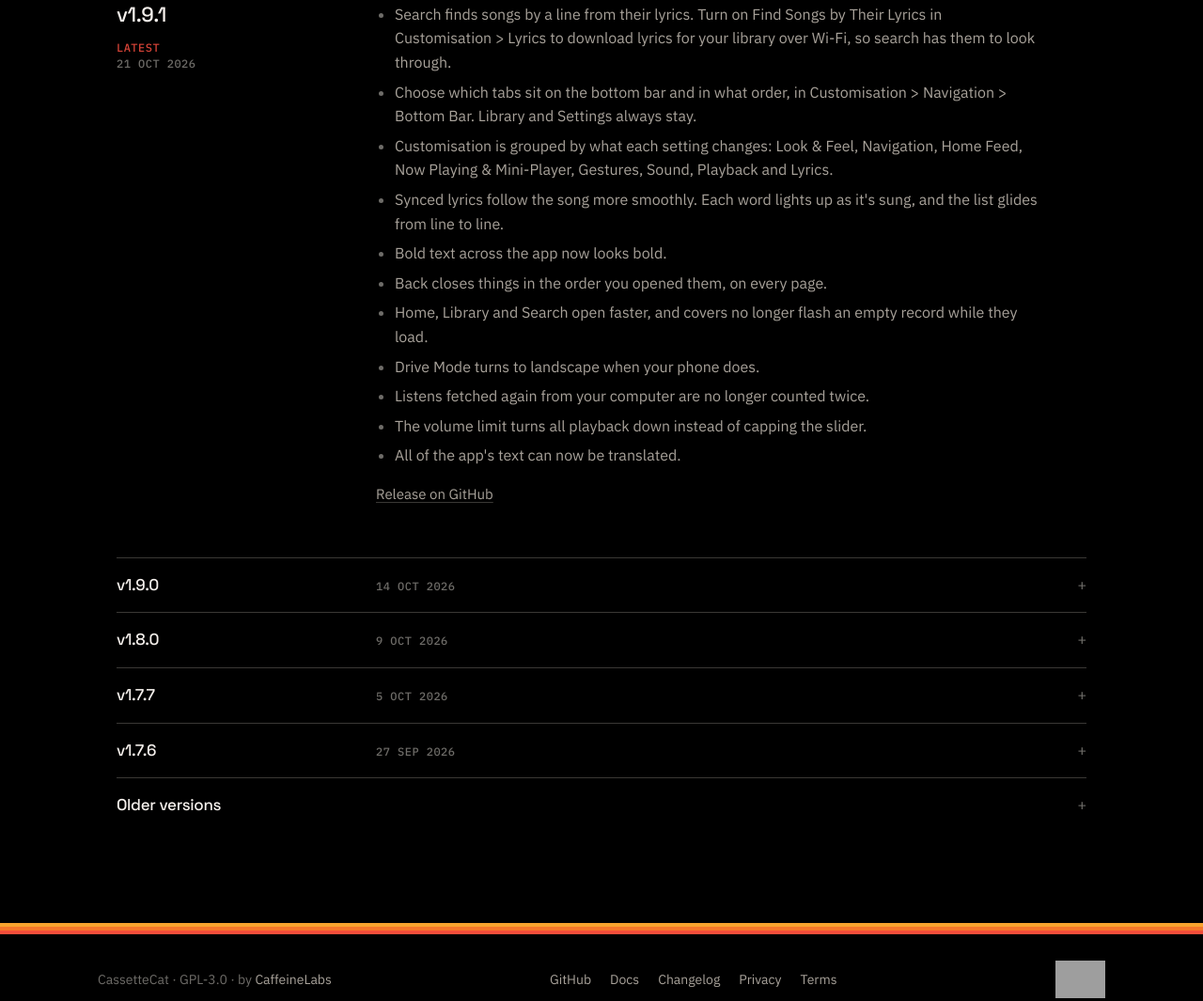
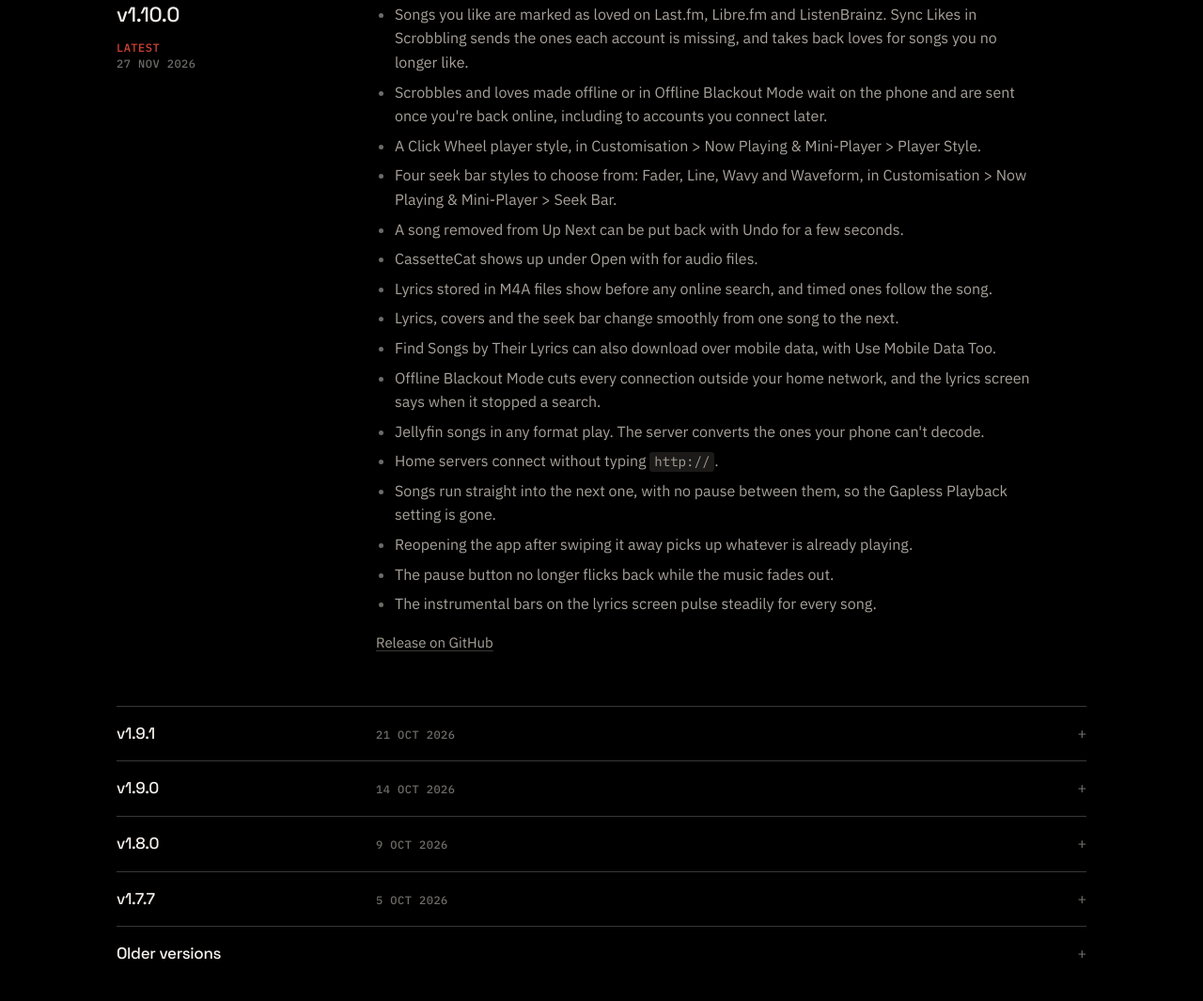
Before and after one commit to samyyy2311/CassetteCat.in, a plain HTML site: page changelog.html in a window 1280 px wide. Shown: the part 480-1545 px from the top of the page at 94% size. Drawn offline with Linux system fonts and the light colour scheme; no server answers; grey boxes are pictures that could not be loaded.

Commit message:
Add Android 1.10.0: changelog, version, loves and Sync Likes, and the new player styles

```diff
--- a/changelog.html
+++ b/changelog.html
@@ -71,7 +71,7 @@
       <div class="doc-head">
         <h1>Changelog</h1>
         <div class="doc-head-meta">
-          <span><b>Android</b> v1.9.1</span>
+          <span><b>Android</b> v1.10.0</span>
           <span class="sep">·</span>
           <span><b>Desktop</b> v1.0.3</span>
           <span class="sep">·</span>
@@ -92,8 +92,34 @@
         <!-- releases:notes -->
         <div class="release-panel" id="android" data-platform="android" role="tabpanel" aria-label="Android">
 
-        <section id="android-v1-9-1" class="release-latest">
-          <div class="release-meta"><h3>v1.9.1</h3><span class="label">Latest</span> <span class="label"><time datetime="2026-10-21">21 Oct 2026</time></span></div>
+        <section id="android-v1-10-0" class="release-latest">
+          <div class="release-meta"><h3>v1.10.0</h3><span class="label">Latest</span> <span class="label"><time datetime="2026-11-27">27 Nov 2026</time></span></div>
+          <div class="release-body">
+          <ul>
+            <li>Songs you like are marked as loved on Last.fm, Libre.fm and ListenBrainz. Sync Likes in Scrobbling sends the ones each account is missing, and takes back loves for songs you no longer like.</li>
+            <li>Scrobbles and loves made offline or in Offline Blackout Mode wait on the phone and are sent once you're back online, including to accounts you connect later.</li>
+            <li>A Click Wheel player style, in Customisation &gt; Now Playing &amp; Mini-Player &gt; Player Style.</li>
+            <li>Four seek bar styles to choose from: Fader, Line, Wavy and Waveform, in Customisation &gt; Now Playing &amp; Mini-Player &gt; Seek Bar.</li>
+            <li>A song removed from Up Next can be put back with Undo for a few seconds.</li>
+            <li>CassetteCat shows up under Open with for audio files.</li>
+            <li>Lyrics stored in M4A files show before any online search, and timed ones follow the song.</li>
+            <li>Lyrics, covers and the seek bar change smoothly from one song to the next.</li>
+            <li>Find Songs by Their Lyrics can also download over mobile data, with Use Mobile Data Too.</li>
+            <li>Offline Blackout Mode cuts every connection outside your home network, and the lyrics screen says when it stopped a search.</li>
+            <li>Jellyfin songs in any format play. The server converts the ones your phone can't decode.</li>
+            <li>Home servers connect without typing <code>http://</code>.</li>
+            <li>Songs run straight into the next one, with no pause between them, so the Gapless Playback setting is gone.</li>
+            <li>Reopening the app after swiping it away picks up whatever is already playing.</li>
+            <li>The pause button no longer flicks back while the music fades out.</li>
+            <li>The instrumental bars on the lyrics screen pulse steadily for every song.</li>
+          </ul>
+          <p class="release-link"><a href="https://github.com/samyyy2311/CassetteCat/releases/tag/v1.10.0">Release on GitHub</a></p>
+          </div>
+        </section>
+
+        <section id="android-v1-9-1">
+          <details>
+          <summary><h3>v1.9.1</h3><span class="label"><time datetime="2026-10-21">21 Oct 2026</time></span></summary>
           <div class="release-body">
           <ul>
             <li>Search finds songs by a line from their lyrics. Turn on Find Songs by Their Lyrics in Customisation &gt; Lyrics to download lyrics for your library over Wi-Fi, so search has them to look through.</li>
@@ -110,6 +136,7 @@
           </ul>
           <p class="release-link"><a href="https://github.com/samyyy2311/CassetteCat/releases/tag/v1.9.1">Release on GitHub</a></p>
           </div>
+          </details>
         </section>
 
         <section id="android-v1-9-0">
@@ -171,6 +198,9 @@
           </details>
         </section>
 
+        <details class="older-releases">
+          <summary><h3>Older versions</h3></summary>
+
         <section id="android-v1-7-6">
           <details>
           <summary><h3>v1.7.6</h3><span class="label"><time datetime="2026-09-27">27 Sep 2026</time></span></summary>
@@ -187,9 +217,6 @@
           </div>
           </details>
         </section>
-
-        <details class="older-releases">
-          <summary><h3>Older versions</h3></summary>
 
         <section id="android-v1-7-5">
           <details>
```
Also changed, not shown: android.html (+4 -4 lines), 1 other file.
